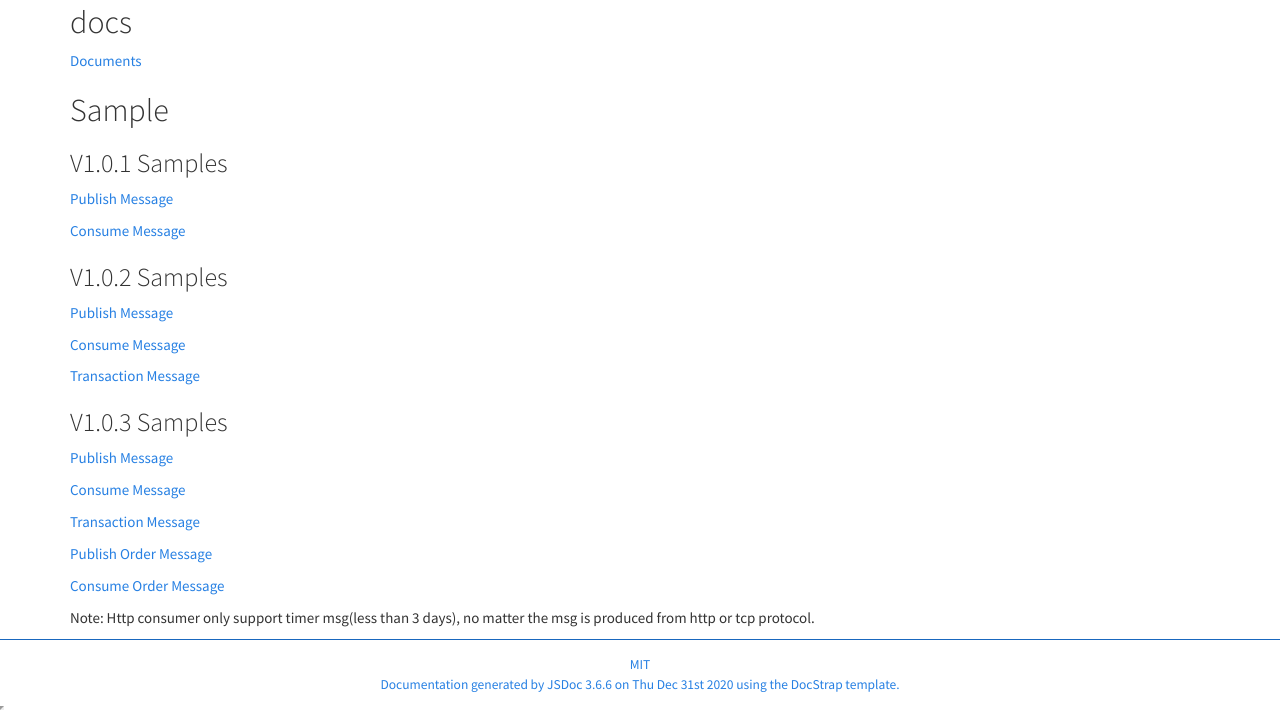
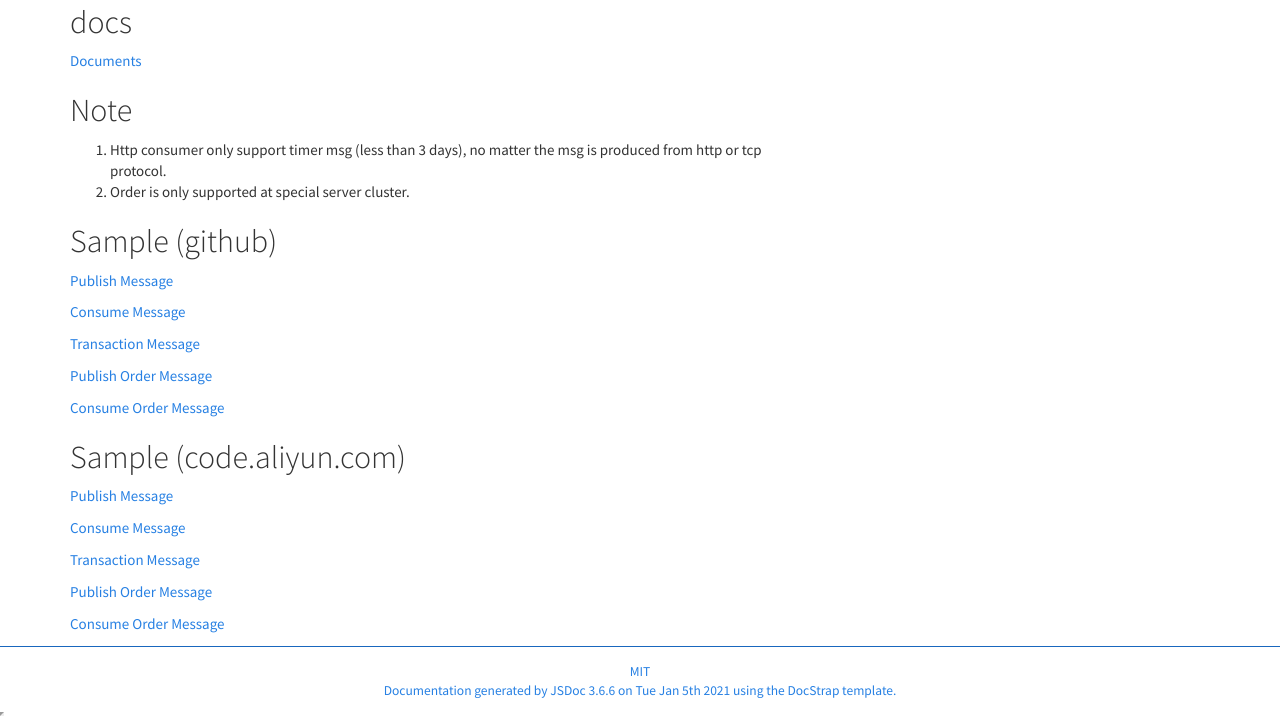
Before and after one commit to aliyunmq/mq-http-nodejs-sdk, a website: page docs/index.html in a window 1280 px wide. Shown: the part 368-1090 px from the top of the page. Drawn offline with Linux system fonts and the light colour scheme.

Commit message:
update 1.0.3 README

```diff
--- a/docs/index.html
+++ b/docs/index.html
@@ -96,21 +96,23 @@
 <p><em>Note: nodejs &gt;= 7.6.0</em></p>
 <h2>docs</h2>
 <p><a href="https://aliyunmq.github.io/mq-http-nodejs-sdk/">Documents</a></p>
-<h2>Sample</h2>
-<h3>V1.0.1 Samples</h3>
+<h2>Note</h2>
+<ol>
+<li>Http consumer only support timer msg (less than 3 days), no matter the msg is produced from http or tcp protocol.</li>
+<li>Order is only supported at special server cluster.</li>
+</ol>
+<h2>Sample (github)</h2>
 <p><a href="https://github.com/aliyunmq/mq-http-samples/blob/master/nodejs/producer.js">Publish Message</a></p>
 <p><a href="https://github.com/aliyunmq/mq-http-samples/blob/master/nodejs/consumer.js">Consume Message</a></p>
-<h3>V1.0.2 Samples</h3>
-<p><a href="https://github.com/aliyunmq/mq-http-samples/tree/101-dev/nodejs/producer.js">Publish Message</a></p>
-<p><a href="https://github.com/aliyunmq/mq-http-samples/tree/101-dev/nodejs/consumer.js">Consume Message</a></p>
-<p><a href="https://github.com/aliyunmq/mq-http-samples/tree/101-dev/nodejs/trans-producer.js">Transaction Message</a></p>
-<h3>V1.0.3 Samples</h3>
-<p><a href="https://github.com/aliyunmq/mq-http-samples/tree/103-dev/nodejs/producer.js">Publish Message</a></p>
-<p><a href="https://github.com/aliyunmq/mq-http-samples/tree/103-dev/nodejs/consumer.js">Consume Message</a></p>
-<p><a href="https://github.com/aliyunmq/mq-http-samples/tree/103-dev/nodejs/trans-producer.js">Transaction Message</a></p>
-<p><a href="https://github.com/aliyunmq/mq-http-samples/tree/103-dev/nodejs/order-producer.js">Publish Order Message</a></p>
-<p><a href="https://github.com/aliyunmq/mq-http-samples/tree/103-dev/nodejs/order-consumer.js">Consume Order Message</a></p>
-<p>Note: Http consumer only support timer msg(less than 3 days), no matter the msg is produced from http or tcp protocol.</p></article>
+<p><a href="https://github.com/aliyunmq/mq-http-samples/blob/master/nodejs/trans-producer.js">Transaction Message</a></p>
+<p><a href="https://github.com/aliyunmq/mq-http-samples/blob/master/nodejs/order-producer.js">Publish Order Message</a></p>
+<p><a href="https://github.com/aliyunmq/mq-http-samples/blob/master/nodejs/order-consumer.js">Consume Order Message</a></p>
+<h2>Sample (code.aliyun.com)</h2>
+<p><a href="https://code.aliyun.com/aliware_rocketmq/mq-http-samples/blob/master/nodejs/producer.js">Publish Message</a></p>
+<p><a href="https://code.aliyun.com/aliware_rocketmq/mq-http-samples/blob/master/nodejs/consumer.js">Consume Message</a></p>
+<p><a href="https://code.aliyun.com/aliware_rocketmq/mq-http-samples/blob/master/nodejs/trans-producer.js">Transaction Message</a></p>
+<p><a href="https://code.aliyun.com/aliware_rocketmq/mq-http-samples/blob/master/nodejs/order-producer.js">Publish Order Message</a></p>
+<p><a href="https://code.aliyun.com/aliware_rocketmq/mq-http-samples/blob/master/nodejs/order-consumer.js">Consume Order Message</a></p></article>
     </section>
 
 
@@ -160,7 +162,7 @@
 <span class="jsdoc-message">
 	Documentation generated by <a href="https://github.com/jsdoc3/jsdoc">JSDoc 3.6.6</a>
 
-		on Thu Dec 31st 2020
+		on Tue Jan 5th 2021
 
 	using the <a href="https://github.com/docstrap/docstrap">DocStrap template</a>.
 </span>
```
Also changed, not shown: docs/MQClient.html (+1 -1 lines), docs/MQConsumer.html (+1 -1 lines), docs/MQProducer.html (+1 -1 lines), docs/MQTransProducer.html (+1 -1 lines), docs/MessageProperties.html (+1 -1 lines), docs/classes.list.html (+1 -1 lines), docs/client.js.html (+1 -1 lines), docs/quicksearch.html (+1 -1 lines), README.md.
